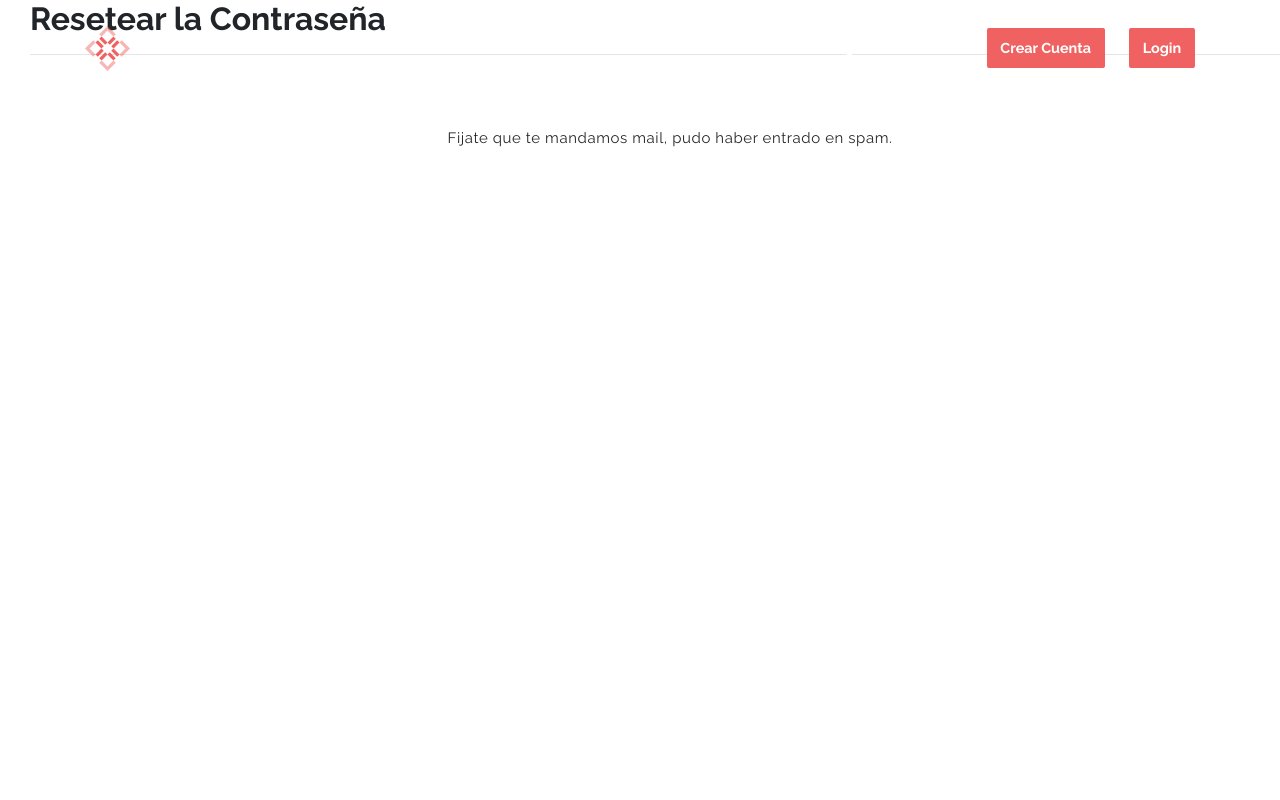
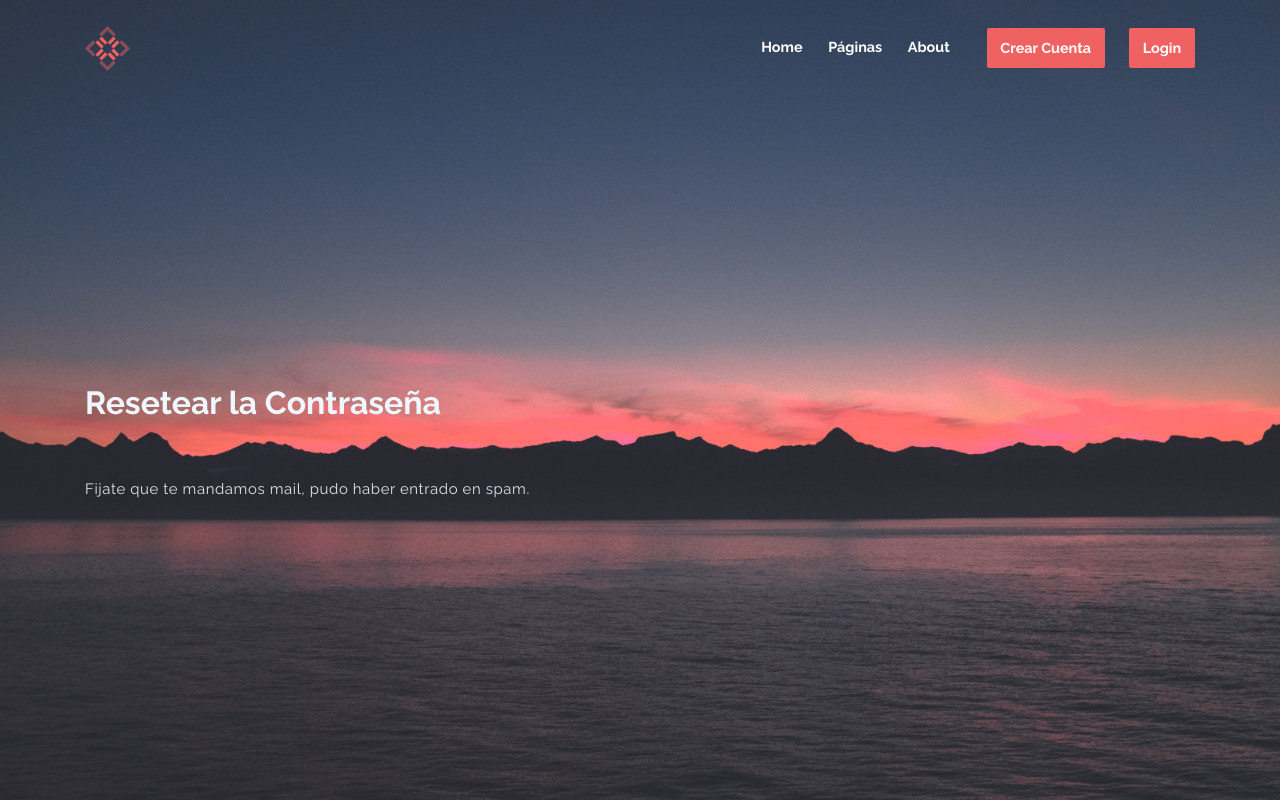
Before and after one commit to JackER4565/Proyecto-Final-Python, a Django app: page /accounts/password_reset/done/ in a window 1280 px wide; the page is wider, and only the part inside the window is pictured. Run offline with Django 4.2, Linux system fonts and the light colour scheme; some libraries are stand-ins or nearby versions.

Commit message:
arreglado para el template en uso

```diff
--- a/templates/registration/password_reset_done.html
+++ b/templates/registration/password_reset_done.html
@@ -1,19 +1,20 @@
 {% extends "index.html" %}
 {% block content %}
-<div class="tm-main">
-    <div class="tm-section-wrap" style="margin-left: 30px;width: 100%;">
-      <section id="home-" class="tm-section" >
+<header id="home" class="header">
+
+  <div id="header-carousel" class="carousel slide carousel-fade" data-ride="carousel">
+      <div class="container" style="color:aliceblue">
+
         <h2 class="tm-text-primary">Resetear la Contraseña</h2>
-        <hr class="mb-5">
-        <div class="row">
+
+          <br>
         <div class="" style="width: auto;margin: auto;">
 
           <br>
-          <p>Fijate que te mandamos mail, pudo haber entrado en spam.</p>
-      </form>
+          <p style="color:aliceblue">Fijate que te mandamos mail, pudo haber entrado en spam.</p>
 
-  </section>
+    </div>
   </div>
-  </div>
+</header>
 
 {% endblock %}
```
Also changed, not shown: templates/registration/password_reset_complete.html (+8 -7 lines), templates/registration/password_reset_confirm.html (+10 -11 lines), templates/registration/password_reset_form.html (+6 -9 lines).
